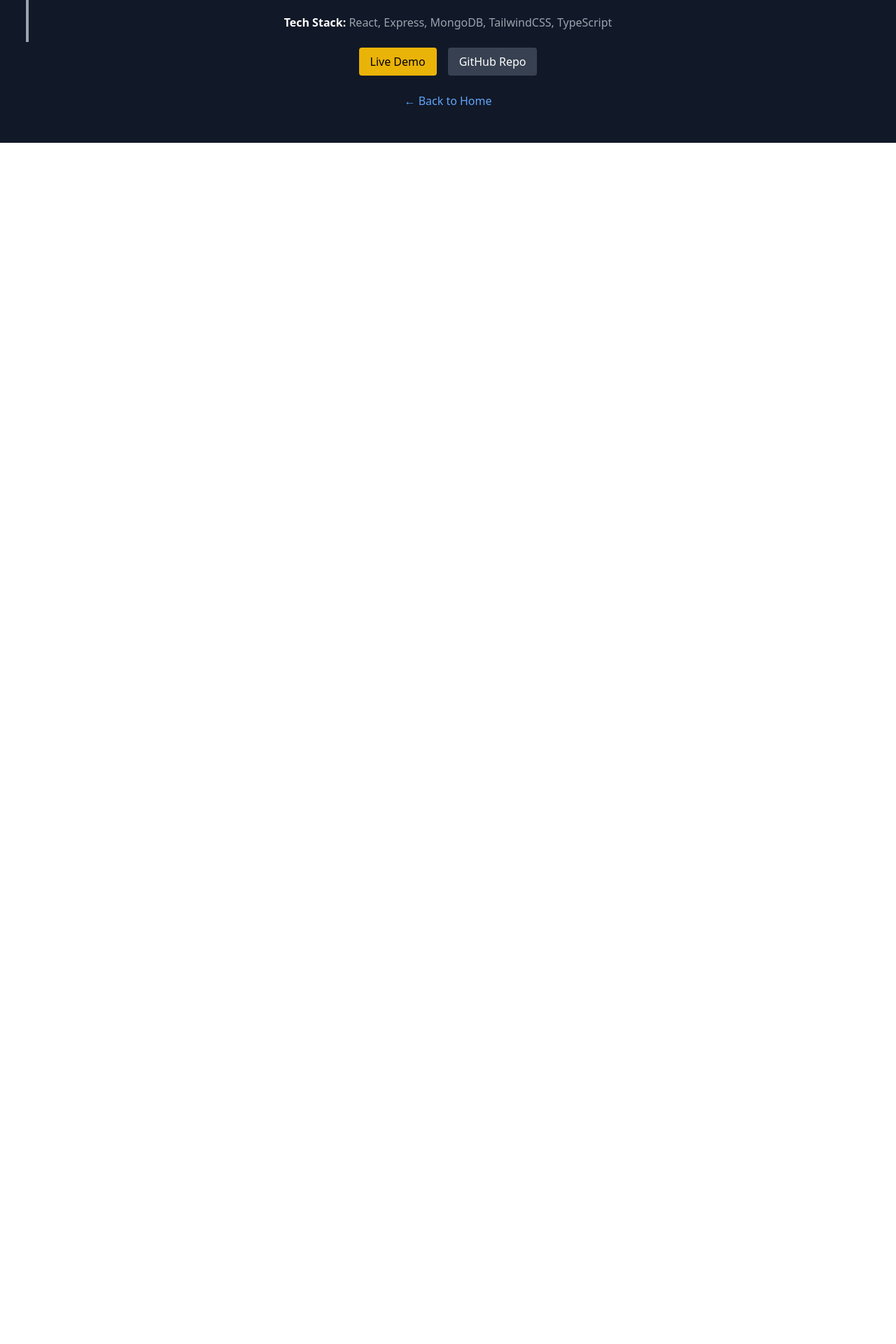
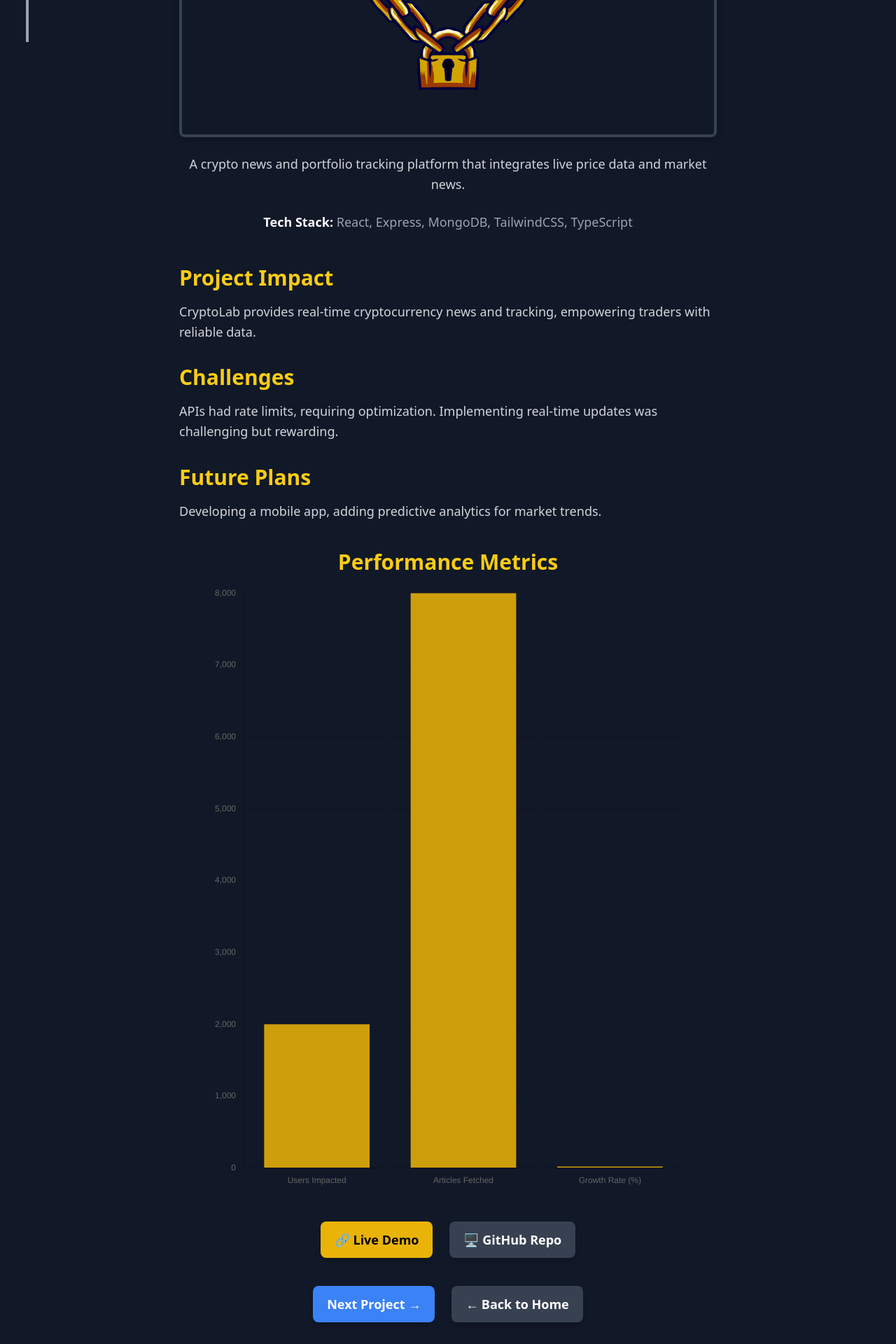
Before and after one commit to Hagustin/chef-henry-portfolio, a React (Vite) app in the folder client/: page /project/cryptolab in a window 1280 px wide. Shown: the part 700-2620 px from the top of the page at 70% size. Before the commit the page ends 904 px from the top, so only its background shows below. Built offline with nearby package versions, Linux system fonts and the light colour scheme.

Commit message:
Improved project page styling with better layout, typography, and buttons

```diff
--- a/client/package.json
+++ b/client/package.json
@@ -11,9 +11,12 @@
   },
   "dependencies": {
     "@fortawesome/fontawesome-free": "^6.7.2",
+    "@types/chart.js": "^2.9.41",
     "axios": "^1.8.1",
+    "chart.js": "^4.4.8",
     "lottie-react": "^2.4.1",
     "react": "^19.0.0",
+    "react-chartjs-2": "^5.3.0",
     "react-dom": "^19.0.0",
     "react-router-dom": "^7.2.0",
     "react-scroll": "^1.9.3"
@@ -21,6 +24,7 @@
   "devDependencies": {
     "@eslint/js": "^9.21.0",
     "@types/react": "^19.0.10",
+    "@types/react-chartjs-2": "^2.0.2",
     "@types/react-dom": "^19.0.4",
     "@types/react-scroll": "^1.8.10",
     "@vitejs/plugin-react": "^4.3.4",
--- /dev/null
+++ b/client/src/data/projectDetails.ts
@@ -0,0 +1,25 @@
+const projectDetails = {
+    flexpay: {
+        impact: "FlexPay enables cashless transactions for remote areas, improving financial inclusion. Rural businesses can now accept digital payments, increasing sales and security.",
+        struggles: "Developing an easy-to-use interface while ensuring security was a major challenge. Collaboration was tough due to remote teams, but we successfully implemented secure transactions and a scalable system.",
+        future: "Integration with more local banks and micro-finance institutions. Adding AI-powered fraud detection and smart budgeting tools.",
+        stats: {
+            usersImpacted: 5000,
+            transactionsPerDay: 1200, // Ensuring consistent naming
+            growthRate: 35,
+        }
+    },
+    cryptolab: {
+        impact: "CryptoLab provides real-time cryptocurrency news and tracking, empowering traders with reliable data.",
+        struggles: "APIs had rate limits, requiring optimization. Implementing real-time updates was challenging but rewarding.",
+        future: "Developing a mobile app, adding predictive analytics for market trends.",
+        stats: {
+            usersImpacted: 2000,
+            transactionsPerDay: null, // Standardizing so TypeScript doesn't throw errors
+            articlesFetched: 8000, // Different metric for CryptoLab
+            growthRate: 20,
+        }
+    },
+};
+
+export default projectDetails;
--- a/client/src/pages/ProjectDetails.tsx
+++ b/client/src/pages/ProjectDetails.tsx
@@ -1,51 +1,134 @@
-import { useParams, Link } from "react-router-dom";
+import { useParams, Link, useNavigate } from "react-router-dom";
 import projects from "../data/projects";
+import projectDetails from "../data/projectDetails";
 import { useEffect, useState } from "react";
 import ProjectLoadingScreen from "../components/ProjectLoadingScreen";
+import { Bar } from "react-chartjs-2";
+import { Chart as ChartJS, CategoryScale, LinearScale, BarElement, Title } from "chart.js";
+
+ChartJS.register(CategoryScale, LinearScale, BarElement, Title);
 
 const ProjectDetails = () => {
     const { projectId } = useParams();
-    const project = projects.find((p) => p.id === projectId);
+    const navigate = useNavigate();
+    const projectIndex = projects.findIndex((p) => p.id === projectId);
+    const project = projects[projectIndex];
+    const details = projectDetails[projectId as keyof typeof projectDetails];
 
     const [loading, setLoading] = useState(true);
 
     useEffect(() => {
-        const timeout = setTimeout(() => {
-            setLoading(false);
-        }, 2000); // 2-second loading effect
-
-        return () => clearTimeout(timeout);
+        setTimeout(() => setLoading(false), 2000);
     }, []);
 
     if (!project) {
         return <div className="text-center text-red-500 text-2xl mt-10">Project not found.</div>;
     }
 
+    const handleNextProject = () => {
+        const nextIndex = (projectIndex + 1) % projects.length;
+        setLoading(true);
+        setTimeout(() => {
+            navigate(`/project/${projects[nextIndex].id}`);
+        }, 500);
+    };
+
     return loading ? (
         <ProjectLoadingScreen onFinish={() => setLoading(false)} />
     ) : (
-        <div className="min-h-screen bg-gray-900 text-white flex flex-col items-center justify-center px-6 py-12">
-            <h1 className="text-4xl font-bold text-yellow-400 mb-6">{project.title}</h1>
-            <img src={project.image} alt={project.title} className="w-full max-w-lg rounded-lg shadow-lg mb-6" />
-            <p className="text-lg text-gray-300 max-w-2xl">{project.description}</p>
-            <p className="mt-4 text-gray-400">
-                <span className="font-bold text-white">Tech Stack:</span> {project.techStack.join(", ")}
+        <div className="min-h-screen bg-gray-900 text-white flex flex-col items-center px-6 py-12">
+            {/* Project Title */}
+            <h1 className="text-5xl font-extrabold text-yellow-400 mb-8">{project.title}</h1>
+
+            {/* Project Image */}
+            <div className="w-full max-w-3xl mb-6">
+                <img src={project.image} alt={project.title} className="w-full rounded-lg shadow-lg border-4 border-gray-700" />
+            </div>
+
+            {/* Project Description */}
+            <p className="text-lg text-gray-300 max-w-3xl text-center leading-relaxed">
+                {project.description}
             </p>
-            <div className="mt-6 flex space-x-4">
+
+            {/* Tech Stack */}
+            <p className="mt-6 text-gray-400 text-lg font-medium">
+                <span className="text-white font-bold">Tech Stack:</span> {project.techStack.join(", ")}
+            </p>
+
+            {/* Project Insights */}
+            {details && (
+                <div className="mt-12 max-w-3xl text-left">
+                    <h2 className="text-3xl text-yellow-400 font-bold mb-4">Project Impact</h2>
+                    <p className="text-gray-300 text-lg leading-relaxed">{details.impact}</p>
+
+                    <h2 className="text-3xl text-yellow-400 font-bold mt-8 mb-4">Challenges</h2>
+                    <p className="text-gray-300 text-lg leading-relaxed">{details.struggles}</p>
+
+                    <h2 className="text-3xl text-yellow-400 font-bold mt-8 mb-4">Future Plans</h2>
+                    <p className="text-gray-300 text-lg leading-relaxed">{details.future}</p>
+
+                    {/* Performance Chart */}
+                    <div className="w-full max-w-lg sm:max-w-xl md:max-w-2xl mx-auto mt-10">
+                        <h2 className="text-3xl text-yellow-400 font-bold mb-4 text-center">Performance Metrics</h2>
+                        <Bar
+                            data={{
+                                labels: ["Users Impacted", details.stats.transactionsPerDay ? "Transactions Per Day" : "Articles Fetched", "Growth Rate (%)"],
+                                datasets: [{
+                                    label: "Performance",
+                                    data: [
+                                        details.stats.usersImpacted,
+                                        details.stats.transactionsPerDay ?? details.stats.articlesFetched,
+                                        details.stats.growthRate
+                                    ],
+                                    backgroundColor: "rgba(255, 193, 7, 0.8)",
+                                }]
+                            }}
+                            options={{
+                                responsive: true,
+                                maintainAspectRatio: false,
+                                scales: { y: { beginAtZero: true } }
+                            }}
+                            className="h-48 sm:h-56 md:h-64 lg:h-72"
+                        />
+                    </div>
+                </div>
+            )}
+
+            {/* Buttons */}
+            <div className="mt-12 flex space-x-6">
                 {project.liveDemo && (
-                    <a href={project.liveDemo} target="_blank" rel="noopener noreferrer"
-                        className="bg-yellow-500 text-black px-4 py-2 rounded hover:bg-yellow-400 transition">
-                        Live Demo
+                    <a
+                        href={project.liveDemo}
+                        target="_blank"
+                        rel="noopener noreferrer"
+                        className="px-5 py-3 bg-yellow-500 text-black text-lg font-semibold rounded-lg shadow-lg hover:bg-yellow-400 transition">
+                        🔗 Live Demo
                     </a>
                 )}
                 {project.github && (
-                    <a href={project.github} target="_blank" rel="noopener noreferrer"
-                        className="bg-gray-700 px-4 py-2 rounded hover:bg-gray-600 transition">
-                        GitHub Repo
+                    <a
+                        href={project.github}
+                        target="_blank"
+                        rel="noopener noreferrer"
+                        className="px-5 py-3 bg-gray-700 text-white text-lg font-semibold rounded-lg shadow-lg hover:bg-gray-600 transition">
+                        🖥️ GitHub Repo
                     </a>
                 )}
             </div>
-            <Link to="/" className="mt-6 text-blue-400 hover:underline">← Back to Home</Link>
+
+            {/* Navigation */}
+            <div className="mt-10 flex space-x-6">
+                <button
+                    onClick={handleNextProject}
+                    className="px-5 py-3 bg-blue-500 text-white text-lg font-semibold rounded-lg shadow-lg hover:bg-blue-400 transition">
+                    Next Project →
+                </button>
+                <Link
+                    to="/"
+                    className="px-5 py-3 bg-gray-700 text-white text-lg font-semibold rounded-lg shadow-lg hover:bg-gray-600 transition">
+                    ← Back to Home
+                </Link>
+            </div>
         </div>
     );
 };
```
Also changed, not shown: 1 other file (tests, documents, lock files or other folders).
